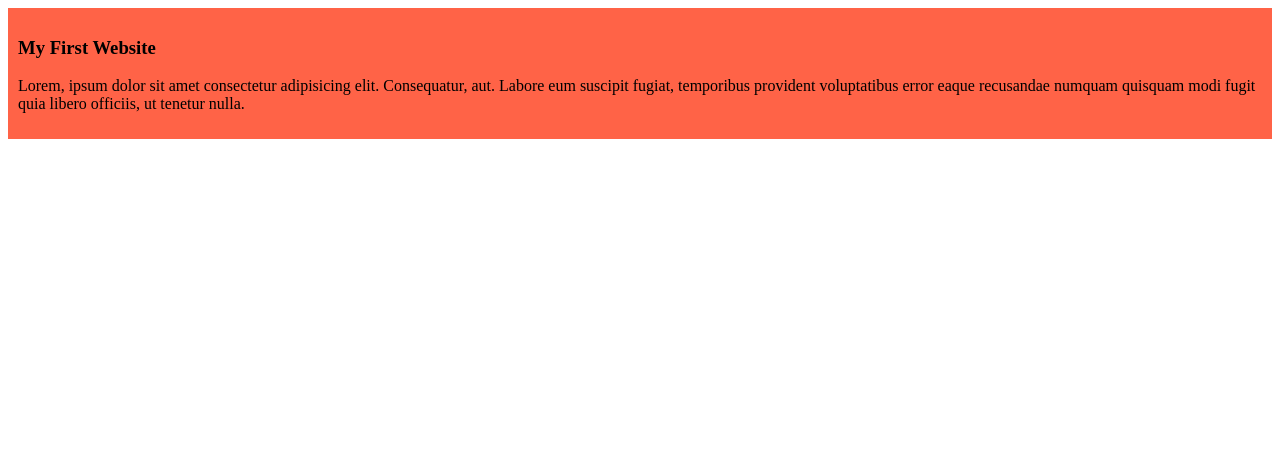
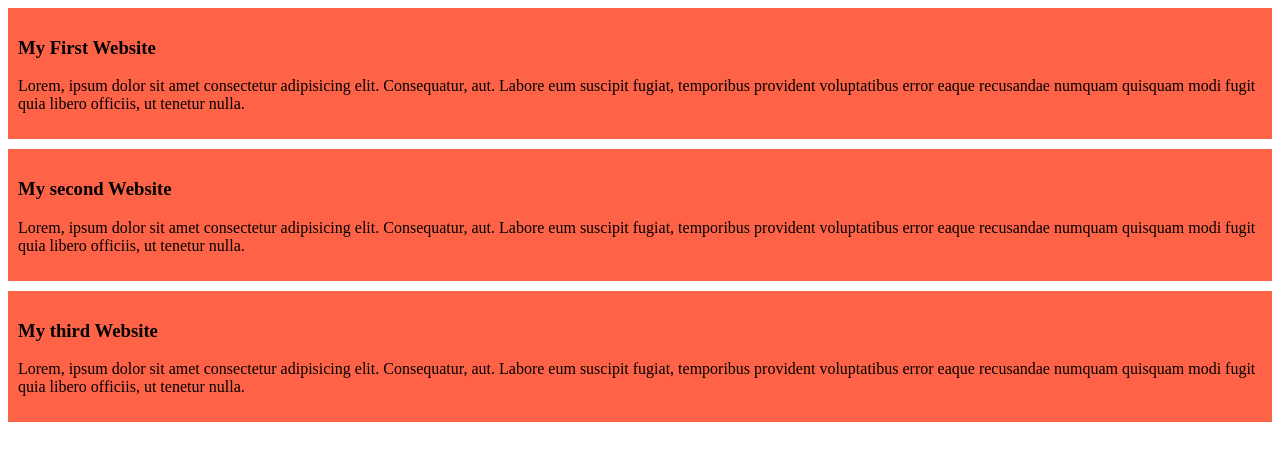
Before and after one commit to kainath-fatema/my-simple-website, a plain HTML site: page index.html in a window 1280 px wide. Drawn offline with Linux system fonts and the light colour scheme.

Commit message:
added the second and third blog

```diff
--- a/index.html
+++ b/index.html
@@ -11,5 +11,13 @@
     <h3>My First Website</h3>
     <p>Lorem, ipsum dolor sit amet consectetur adipisicing elit. Consequatur, aut. Labore eum suscipit fugiat, temporibus provident voluptatibus error eaque recusandae numquam quisquam modi fugit quia libero officiis, ut tenetur nulla.</p>
    </div>
+   <div>
+    <h3>My second Website</h3>
+    <p>Lorem, ipsum dolor sit amet consectetur adipisicing elit. Consequatur, aut. Labore eum suscipit fugiat, temporibus provident voluptatibus error eaque recusandae numquam quisquam modi fugit quia libero officiis, ut tenetur nulla.</p>
+   </div>
+   <div>
+    <h3>My third Website</h3>
+    <p>Lorem, ipsum dolor sit amet consectetur adipisicing elit. Consequatur, aut. Labore eum suscipit fugiat, temporibus provident voluptatibus error eaque recusandae numquam quisquam modi fugit quia libero officiis, ut tenetur nulla.</p>
+   </div>
 </body>
 </html>
--- a/styles/blog.css
+++ b/styles/blog.css
@@ -1,4 +1,5 @@
 div{
     background-color: tomato;
     padding: 10px;
+    margin-bottom: 10px;
 }
```
